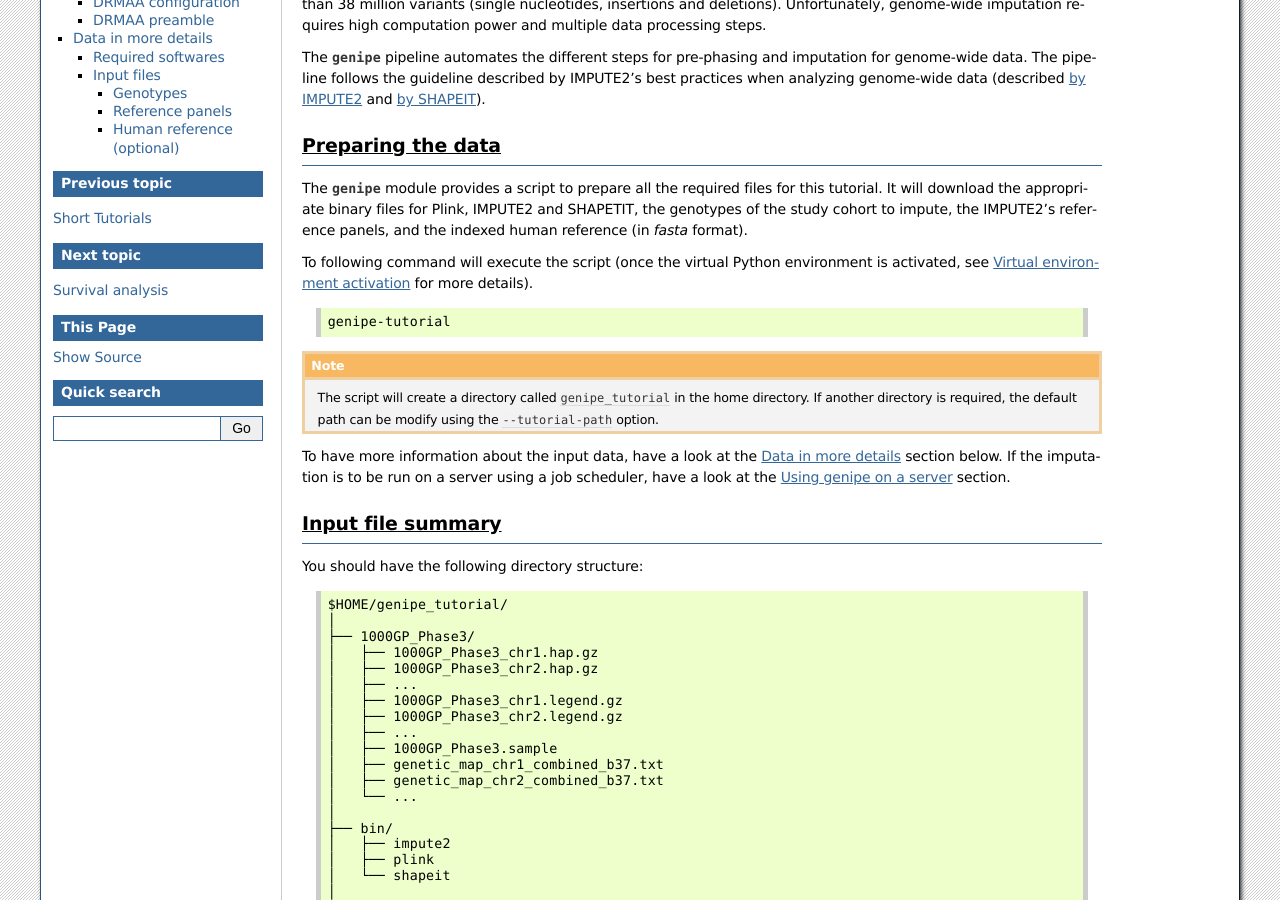
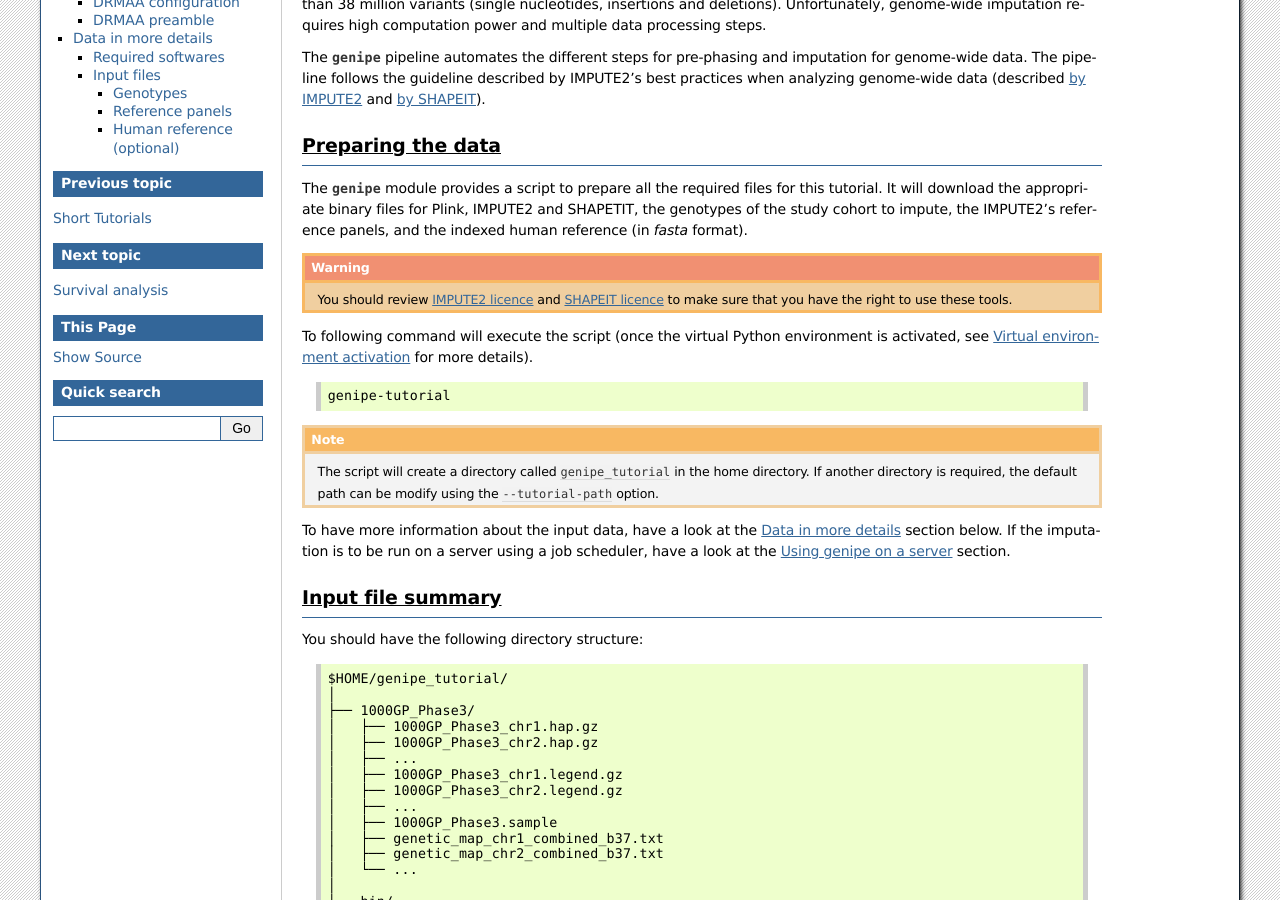
Before and after one commit to pgxcentre/genipe, a Sphinx documentation site: the page built from docs/tutorials/tutorial_genipe.rst, in a window 1280 px wide and 900 px high, scrolled down 387 px. Built offline with Sphinx 7.4.7, drawn with Linux system fonts in a browser that asks for light colours; the version number could not be read and is left out.

Commit message:
Added a warning that user should check licences (IMPUTE2 and SHAPEIT) before downloading the binaries

```diff
--- a/docs/tutorials/tutorial_genipe.rst
+++ b/docs/tutorials/tutorial_genipe.rst
@@ -30,6 +30,13 @@ for this tutorial. It will download the appropriate binary files for Plink,
 IMPUTE2 and SHAPETIT, the genotypes of the study cohort to impute, the
 IMPUTE2's reference panels, and the indexed human reference (in *fasta*
 format).
+
+.. warning::
+
+   You should review
+   `IMPUTE2 licence <https://mathgen.stats.ox.ac.uk/impute/impute_v2.html#download>`_ and
+   `SHAPEIT licence <https://mathgen.stats.ox.ac.uk/genetics_software/shapeit/shapeit.html#download>`_
+   to make sure that you have the right to use these tools.
 
 To following command will execute the script (once the virtual Python
 environment is activated, see :ref:`genipe-pyvenv-activation` for more
```
